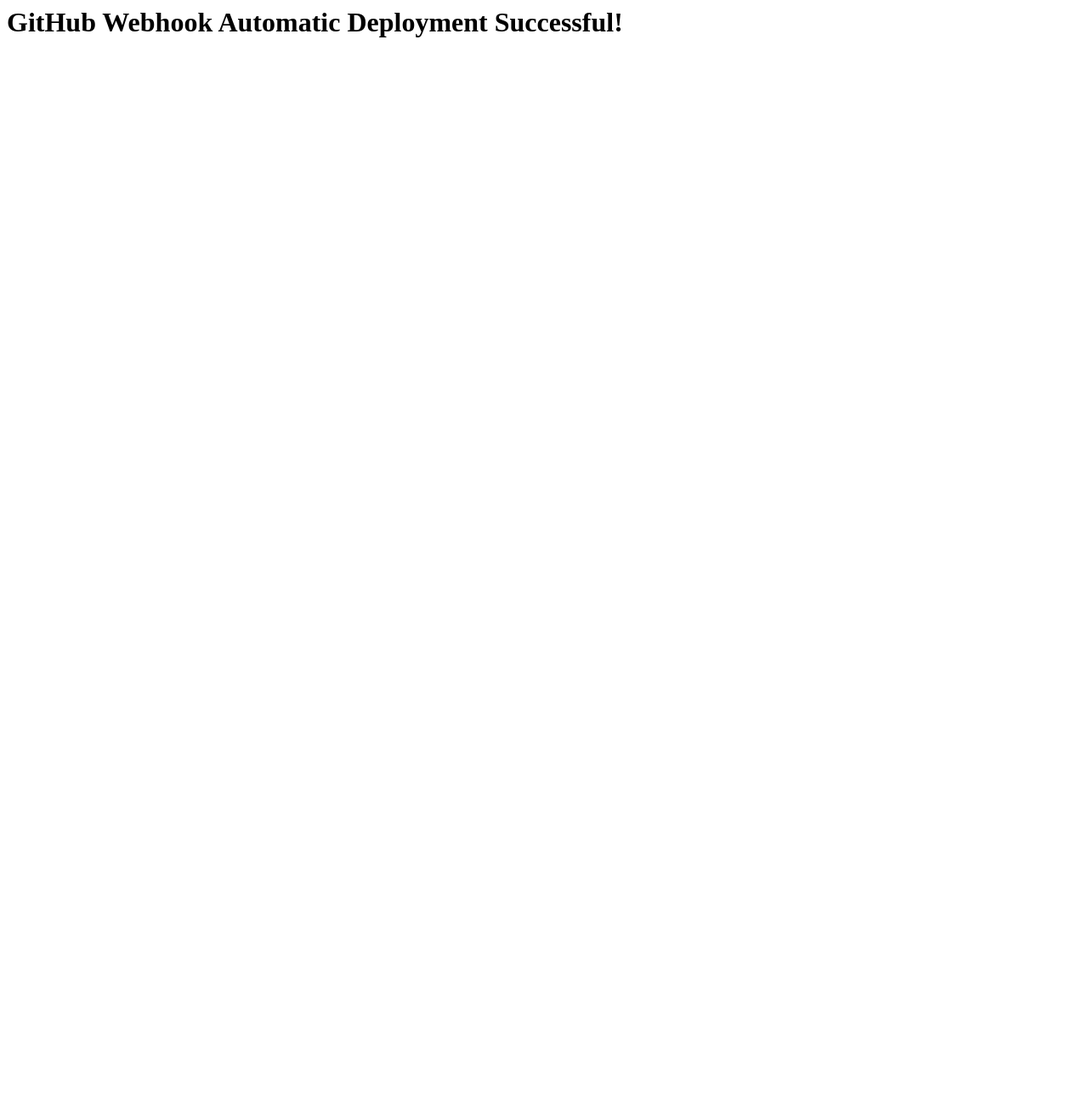
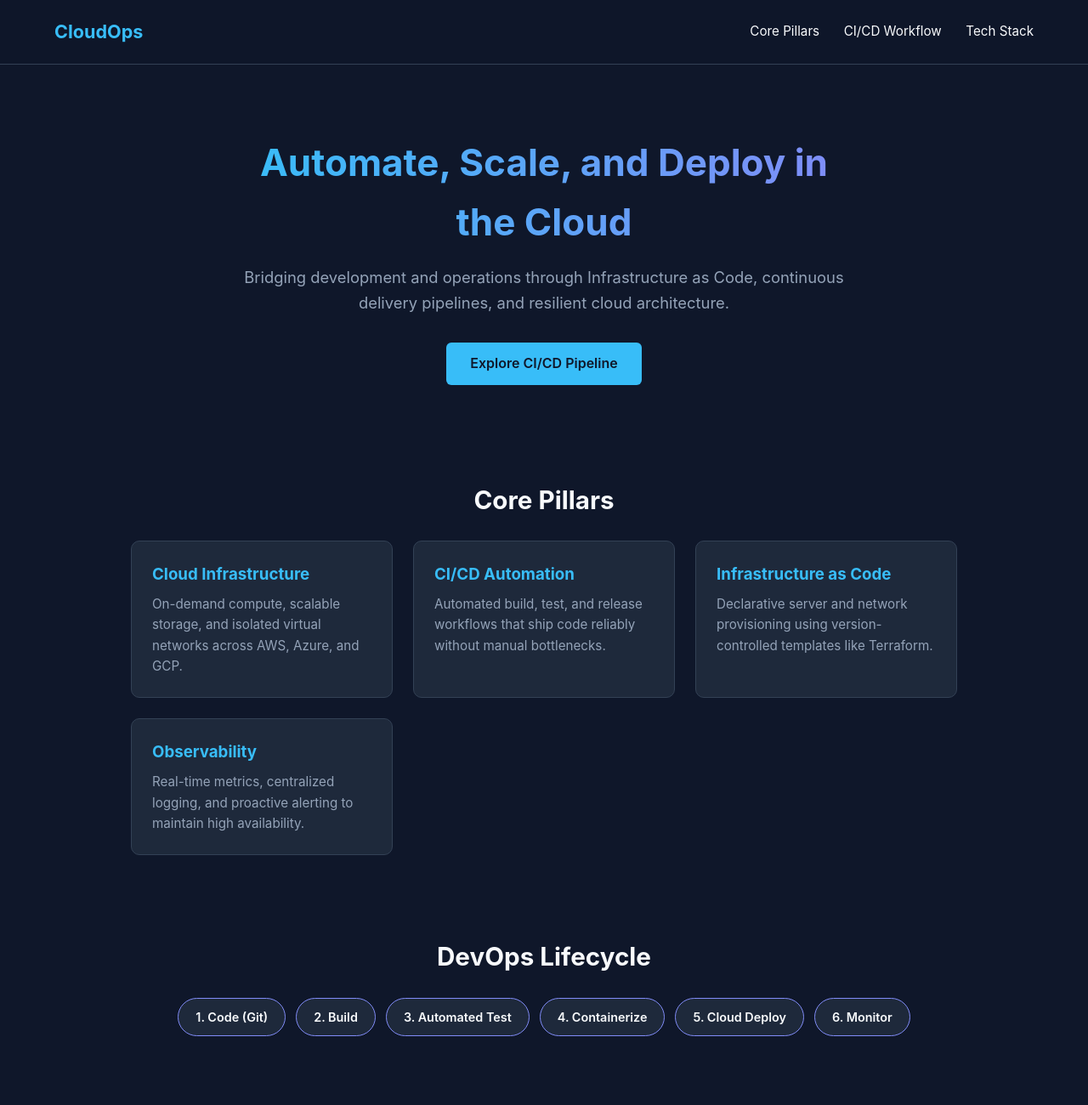
Before and after one commit to ebin9977/jenkins-web-deployment, a plain HTML site: page index.html in a window 1280 px wide. Shown: the top 1300 px of the page at 85% size. Before the commit the page ends 800 px from the top, so only its background shows below. Drawn offline with Linux system fonts and the light colour scheme.

Commit message:
Create CloudOps webpage with styles and content
Added a complete HTML structure with styles and content for a CloudOps webpage.

```diff
--- a/index.html
+++ b/index.html
@@ -1 +1,225 @@
-<h1>GitHub Webhook Automatic Deployment Successful!</h1>
+<!DOCTYPE html>
+<html lang="en">
+<head>
+  <meta charset="UTF-8" />
+  <meta name="viewport" content="width=device-width, initial-scale=1.0" />
+  <title>Cloud & DevOps Engineering</title>
+  <style>
+    :root {
+      --bg: #0f172a;
+      --surface: #1e293b;
+      --primary: #38bdf8;
+      --accent: #818cf8;
+      --text: #f8fafc;
+      --muted: #94a3b8;
+    }
+
+    * {
+      box-sizing: border-box;
+      margin: 0;
+      padding: 0;
+      font-family: -apple-system, BlinkMacSystemFont, "Segoe UI", Roboto, sans-serif;
+    }
+
+    body {
+      background-color: var(--bg);
+      color: var(--text);
+      line-height: 1.6;
+    }
+
+    header {
+      background: rgba(15, 23, 42, 0.9);
+      border-bottom: 1px solid #334155;
+      padding: 1.25rem 5%;
+      display: flex;
+      justify-content: space-between;
+      align-items: center;
+      position: sticky;
+      top: 0;
+    }
+
+    .logo {
+      font-size: 1.35rem;
+      font-weight: 700;
+      color: var(--primary);
+    }
+
+    nav a {
+      color: var(--text);
+      text-decoration: none;
+      margin-left: 1.5rem;
+      font-size: 0.95rem;
+    }
+
+    nav a:hover {
+      color: var(--primary);
+    }
+
+    .hero {
+      text-align: center;
+      padding: 5rem 5% 4rem;
+      max-width: 850px;
+      margin: 0 auto;
+    }
+
+    .hero h1 {
+      font-size: 2.75rem;
+      margin-bottom: 1rem;
+      background: linear-gradient(90deg, var(--primary), var(--accent));
+      -webkit-background-clip: text;
+      -webkit-text-fill-color: transparent;
+    }
+
+    .hero p {
+      color: var(--muted);
+      font-size: 1.15rem;
+      margin-bottom: 2rem;
+    }
+
+    .btn {
+      display: inline-block;
+      background: var(--primary);
+      color: #0f172a;
+      padding: 0.75rem 1.75rem;
+      border-radius: 6px;
+      font-weight: 600;
+      text-decoration: none;
+    }
+
+    .section {
+      padding: 3rem 5%;
+      max-width: 1100px;
+      margin: 0 auto;
+    }
+
+    .section h2 {
+      font-size: 1.85rem;
+      margin-bottom: 1.5rem;
+      text-align: center;
+    }
+
+    .grid {
+      display: grid;
+      grid-template-columns: repeat(auto-fit, minmax(240px, 1fr));
+      gap: 1.5rem;
+    }
+
+    .card {
+      background: var(--surface);
+      padding: 1.5rem;
+      border-radius: 10px;
+      border: 1px solid #334155;
+    }
+
+    .card h3 {
+      color: var(--primary);
+      margin-bottom: 0.5rem;
+    }
+
+    .card p {
+      color: var(--muted);
+      font-size: 0.95rem;
+    }
+
+    .pipeline {
+      display: flex;
+      flex-wrap: wrap;
+      justify-content: center;
+      gap: 0.75rem;
+      margin-top: 1.5rem;
+    }
+
+    .step {
+      background: var(--surface);
+      border: 1px solid var(--accent);
+      padding: 0.65rem 1.25rem;
+      border-radius: 999px;
+      font-weight: 600;
+      font-size: 0.9rem;
+    }
+
+    footer {
+      text-align: center;
+      padding: 2rem 5%;
+      border-top: 1px solid #334155;
+      color: var(--muted);
+      font-size: 0.9rem;
+      margin-top: 3rem;
+    }
+  </style>
+</head>
+<body>
+
+  <header>
+    <div class="logo">CloudOps</div>
+    <nav>
+      <a href="#pillars">Core Pillars</a>
+      <a href="#pipeline">CI/CD Workflow</a>
+      <a href="#tools">Tech Stack</a>
+    </nav>
+  </header>
+
+  <section class="hero">
+    <h1>Automate, Scale, and Deploy in the Cloud</h1>
+    <p>Bridging development and operations through Infrastructure as Code, continuous delivery pipelines, and resilient cloud architecture.</p>
+    <a href="#pipeline" class="btn">Explore CI/CD Pipeline</a>
+  </section>
+
+  <section id="pillars" class="section">
+    <h2>Core Pillars</h2>
+    <div class="grid">
+      <div class="card">
+        <h3>Cloud Infrastructure</h3>
+        <p>On-demand compute, scalable storage, and isolated virtual networks across AWS, Azure, and GCP.</p>
+      </div>
+      <div class="card">
+        <h3>CI/CD Automation</h3>
+        <p>Automated build, test, and release workflows that ship code reliably without manual bottlenecks.</p>
+      </div>
+      <div class="card">
+        <h3>Infrastructure as Code</h3>
+        <p>Declarative server and network provisioning using version-controlled templates like Terraform.</p>
+      </div>
+      <div class="card">
+        <h3>Observability</h3>
+        <p>Real-time metrics, centralized logging, and proactive alerting to maintain high availability.</p>
+      </div>
+    </div>
+  </section>
+
+  <section id="pipeline" class="section">
+    <h2>DevOps Lifecycle</h2>
+    <div class="pipeline">
+      <div class="step">1. Code (Git)</div>
+      <div class="step">2. Build</div>
+      <div class="step">3. Automated Test</div>
+      <div class="step">4. Containerize</div>
+      <div class="step">5. Cloud Deploy</div>
+      <div class="step">6. Monitor</div>
+    </div>
+  </section>
+
+  <section id="tools" class="section">
+    <h2>Modern Tech Stack</h2>
+    <div class="grid">
+      <div class="card">
+        <h3>Containers & Orchestration</h3>
+        <p>Docker and Kubernetes for portable, self-healing microservices at scale.</p>
+      </div>
+      <div class="card">
+        <h3>Pipelines & GitOps</h3>
+        <p>GitHub Actions, Jenkins, and ArgoCD for continuous integration and deployment.</p>
+      </div>
+      <div class="card">
+        <h3>Monitoring & Security</h3>
+        <p>Prometheus, Grafana, and automated vulnerability scanning built into every stage.</p>
+      </div>
+    </div>
+  </section>
+
+  <footer>
+    <p>&copy; 2026 CloudOps Engineering. Built for modern cloud delivery.</p>
+  </footer>
+
+</body>
+</html>
```
